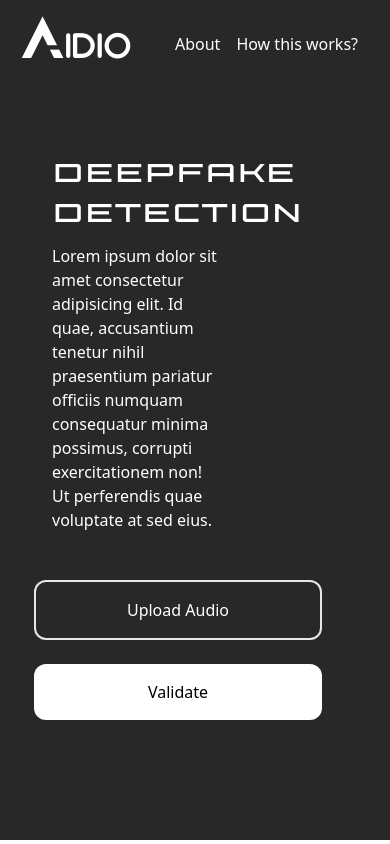
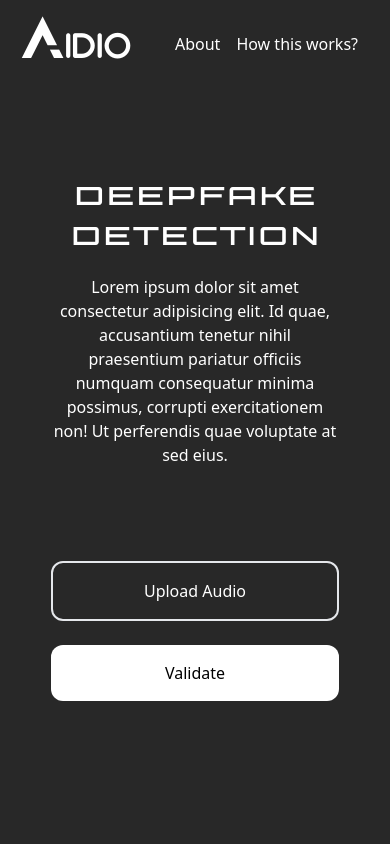
Before and after one commit to mvaibhav77/aidio, a React (Vite) app in the folder frontend/: page / in a window 390 px wide. Shown: the top 844 px of the page. Built offline with nearby package versions, Linux system fonts and the light colour scheme; a web font is replaced by a local one.

Commit message:
responsiveness fixed. Start adding content

```diff
--- a/frontend/src/components/Navbar.jsx
+++ b/frontend/src/components/Navbar.jsx
@@ -3,7 +3,7 @@ import Upload from './Upload';
 
 function Navbar() {
   return (
-    <div className="bg-[#282828] p-40 py-4 md:p-5">
+    <div className="bg-[#282828] flex flex-col items-center p-40 py-4 md:p-5 md:h-screen">
       <div className="navbar container mx-auto max-w-7xl flex justify-between items-center">
         <a
           href="/"
--- a/frontend/src/components/Upload.jsx
+++ b/frontend/src/components/Upload.jsx
@@ -1,20 +1,22 @@
 function Upload() {
   return (
-    <div className="grid grid-cols-2 md:grid-cols-1 px-16 md:px-8 my-20 gap-8 items-center ">
+    <div className="grid grid-cols-2 md:grid-cols-1 px-16 md:px-8 my-20 gap-8 items-center md:h-full ">
       <div className="text-white">
-        <h1 className="font-primary text-4xl">DEEPFAKE DETECTION</h1>
-        <p className="mt-4 w-3/5">
+        <h1 className="font-primary text-4xl md:text-center">
+          DEEPFAKE DETECTION
+        </h1>
+        <p className="mt-4 w-3/5 md:mt-6 md:w-full md:text-center">
           Lorem ipsum dolor sit amet consectetur adipisicing elit. Id quae,
           accusantium tenetur nihil praesentium pariatur officiis numquam
           consequatur minima possimus, corrupti exercitationem non! Ut
           perferendis quae voluptate at sed eius.
         </p>
       </div>
-      <div className="text-black grid grid-rows-2 gap-6 justify-self-end md:p-4	">
-        <button className="p-4 text-white bg-dark border-2 rounded-xl h-fit w-72 md:w-30 ">
+      <div className="text-black grid grid-rows-2 gap-6 justify-self-end md:justify-self-center md:p-4">
+        <button className="p-4 text-white bg-dark border-2 rounded-xl h-fit w-72 md:w-100 ">
           Upload Audio
         </button>
-        <button className="p-4 bg-white h-fit rounded-xl w-72 md:w-30">
+        <button className="p-4 bg-white h-fit rounded-xl w-72 md:w-100">
           Validate
         </button>
       </div>
```
